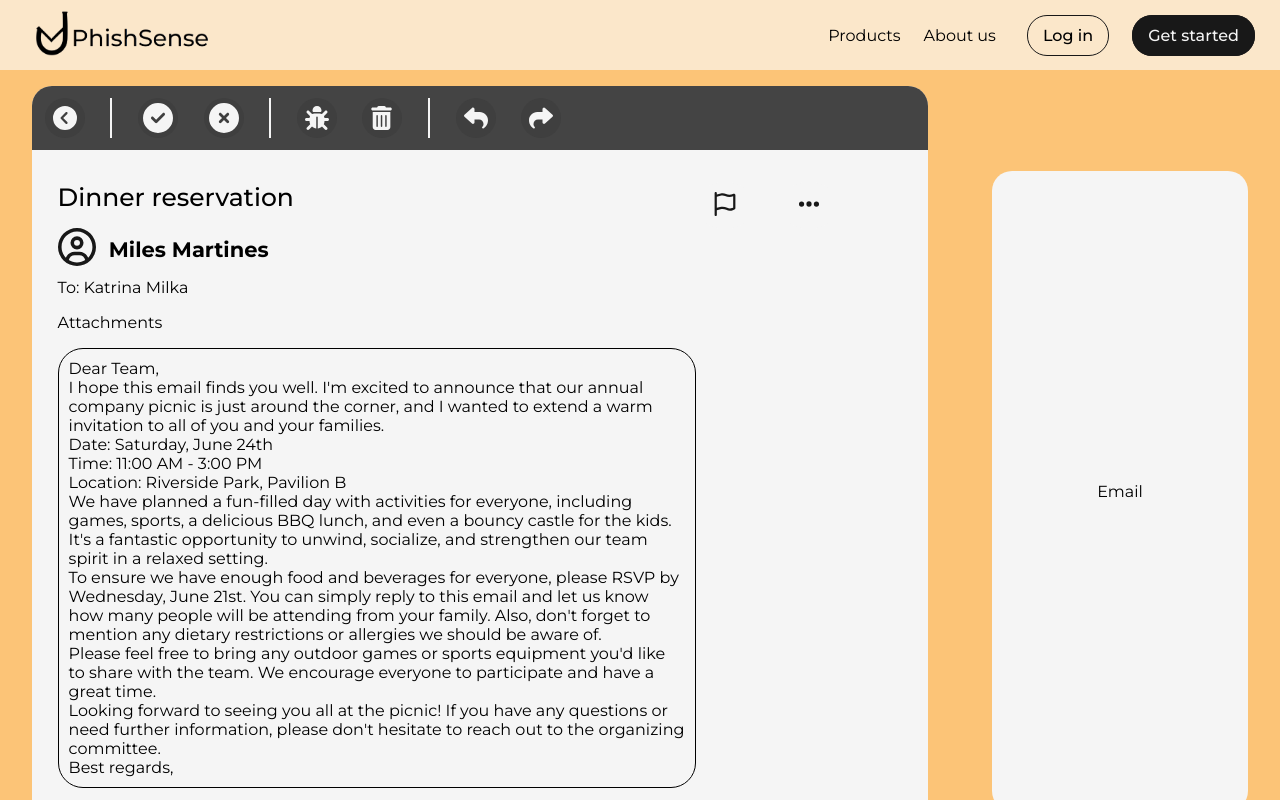
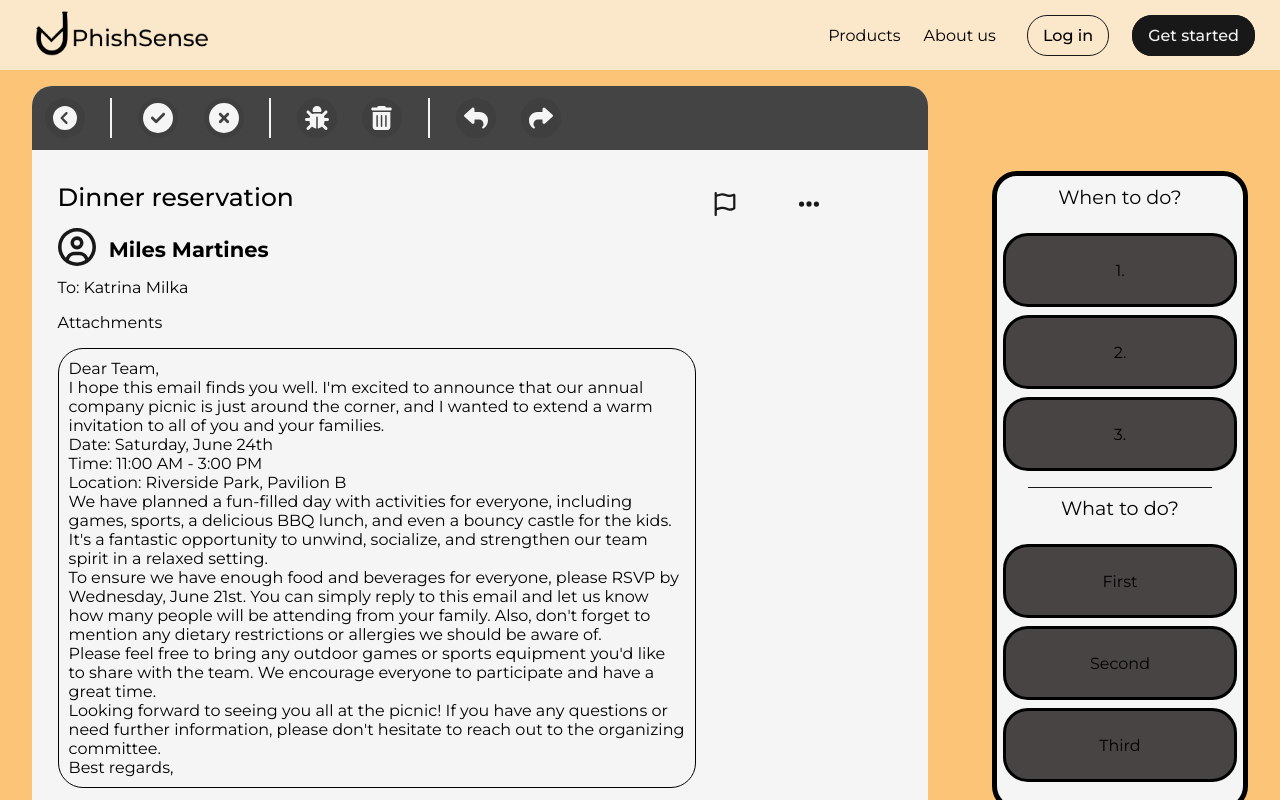
Before and after one commit to Que-sar/PhishSense, a React (Create React App) app: page /demo in a window 1280 px wide. Shown: the top 800 px of the page. Built offline with nearby package versions, Linux system fonts and the light colour scheme.

Commit message:
Todo-panel basics done

```diff
--- a/src/components/simulation/Simulation.css
+++ b/src/components/simulation/Simulation.css
@@ -22,12 +22,16 @@
 
 .todo-panel {
     display: flex;
-    justify-content: center;
+    flex-direction: column;
     align-items: center;
+    justify-content: space-between;
     width: 20vw;
     height: 80vh;
     background: whitesmoke;
-    border-radius: 20px;
+    border-radius: 25px;
+    border-style: solid;
+    border-width: thick;
+
 }
 
 .email-topbar {
@@ -217,3 +221,75 @@
     max-height: 60vh;
     font-size: (16px + 0.390625vw);
   }
+
+
+
+
+
+
+
+.todo-ranking-panel,
+.todo-list-panel {
+    display: flex;
+    flex-direction: column;
+    height: 100%;
+    width: 100%;
+    align-items: center;
+    background-color: whitesmoke;
+    border-radius: 25px;
+}
+
+
+.horizontalLine{
+    width: 75%;
+    height: 2px;
+    background-color: rgb(24, 24, 24);
+    z-index: 10;
+    margin-bottom: -0.1vh;
+    margin-top: -1vh;
+}
+
+
+.todo-placing,
+.todo-listing{
+    display: flex;
+    flex-direction: column;
+    align-items: center;
+    justify-content: space-around;
+    height: 90%;
+    width: 95%;
+    margin-top: 2vh;
+    margin-bottom: 2vh;
+}
+
+.todo-placing > *,
+.todo-listing > *{
+    display: flex;
+    justify-content: center;
+    align-items: center;
+    border-style: solid;
+    border-radius: 25px;
+    margin-bottom: 1vh;
+    height: 100%;
+    width: 100%;
+    background-color: #484444;
+}
+
+
+.todo-rankingpanel-top{
+    font-size: larger;
+    height: 6vh;
+    width: 100%;
+    display: flex;
+    justify-content: center;
+    align-items: center;
+}
+
+.todo-listingpanel-top {
+    font-size: larger;
+    height: 6vh;
+    width: 100%;
+    display: flex;
+    justify-content: center;
+    align-items: center;
+}
--- a/src/components/simulation/Simulation.js
+++ b/src/components/simulation/Simulation.js
@@ -129,7 +129,40 @@ const Simulation = () => {
             </div>
         </div>
         <div className='todo-panel'>
-            Email
+            <div className='todo-ranking-panel'>
+                <div className='todo-rankingpanel-top'>
+                    When to do?
+                </div>
+
+                <div className='todo-placing'>
+                    <div className='first-place'>
+                        1.
+                    </div>
+                    <div className='second-place'>
+                        2.
+                    </div>
+                    <div className='third-place'>
+                        3.
+                    </div>
+                </div>
+            </div>
+            <div className="horizontalLine"></div>
+            <div className='todo-list-panel'>
+                <div className='todo-listingpanel-top'>
+                    What to do?
+                </div>
+                <div className='todo-listing'>
+                    <div className='first-list'>
+                        First
+                    </div>
+                    <div className='second-list'>
+                        Second
+                    </div>
+                    <div className='third-list'>
+                        Third
+                    </div>
+                </div>
+            </div>
         </div>
     </div>
   )
```
